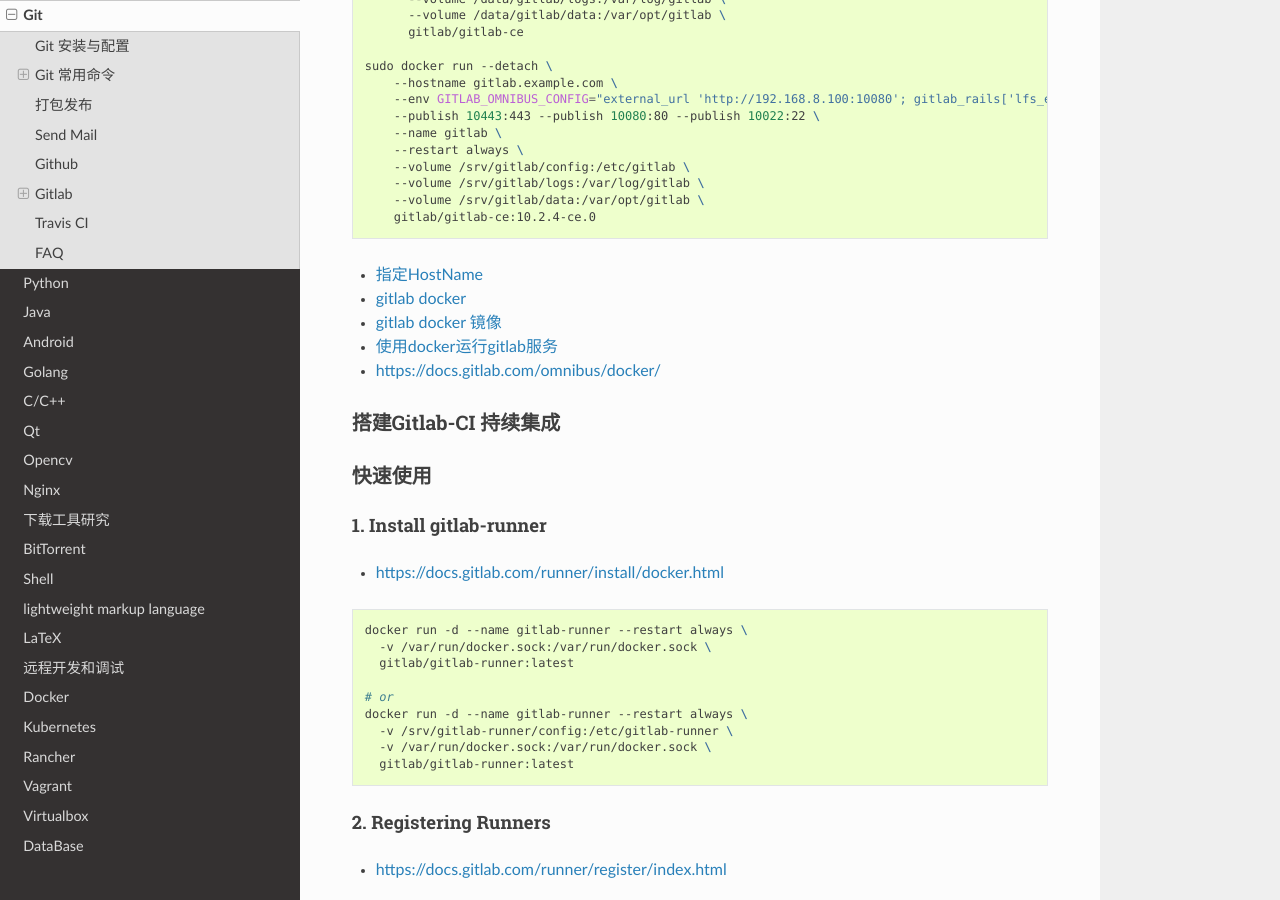
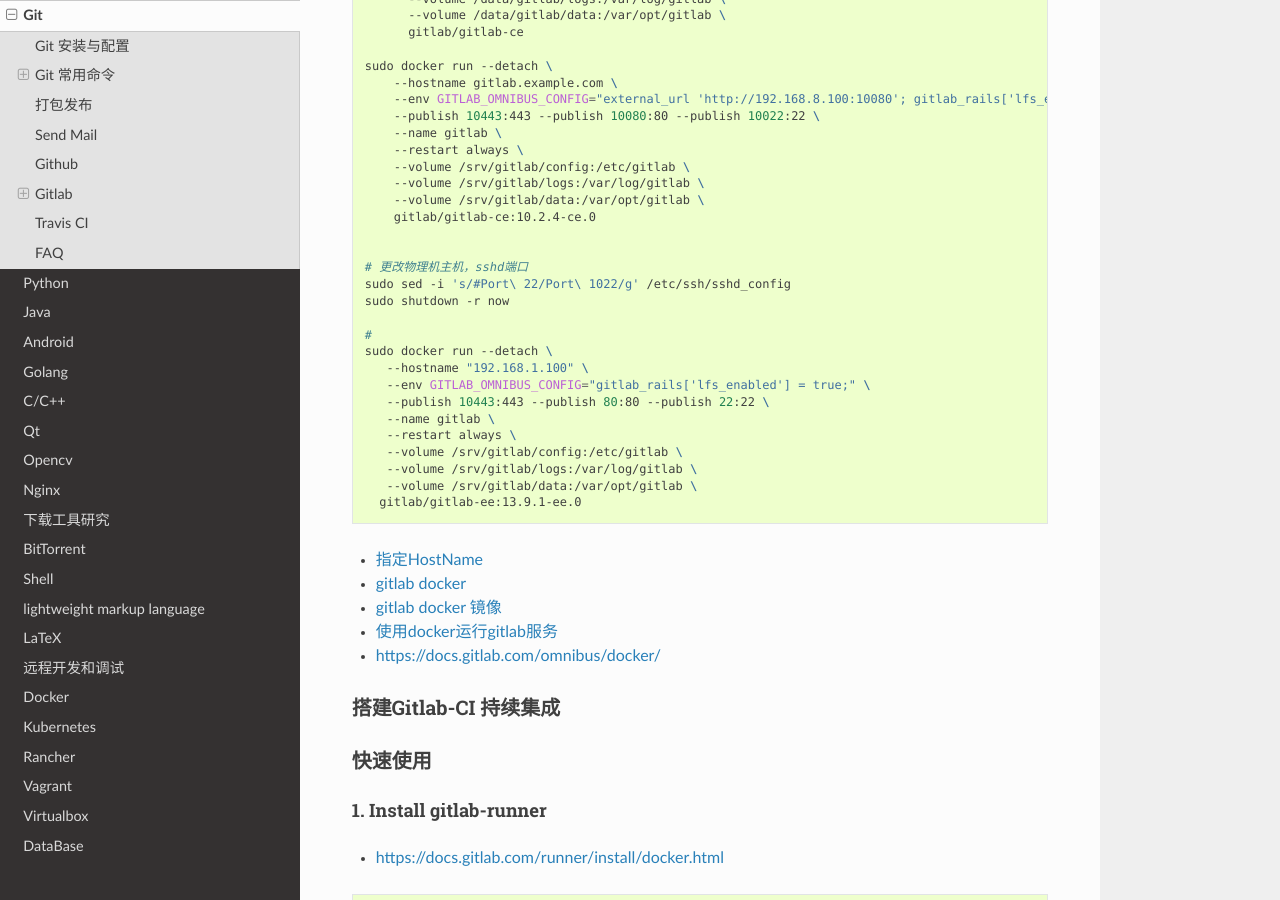
Before and after one commit to my-rds-store/my_space, a Sphinx documentation site: the page built from source/git/index.rst, in a window 1280 px wide and 900 px high, scrolled down 5666 px. Built offline with Sphinx 7.4.7 and the Read the Docs theme 2.0.0, drawn with Linux system fonts in a browser that asks for light colours.

Commit message:
update ...

```diff
--- a/source/git/index.rst
+++ b/source/git/index.rst
@@ -338,6 +338,23 @@
          --volume /srv/gitlab/logs:/var/log/gitlab \
          --volume /srv/gitlab/data:/var/opt/gitlab \
          gitlab/gitlab-ce:10.2.4-ce.0
+
+
+     # 更改物理机主机，sshd端口
+     sudo sed -i 's/#Port\ 22/Port\ 1022/g' /etc/ssh/sshd_config
+     sudo shutdown -r now
+
+     #
+     sudo docker run --detach \
+        --hostname "192.168.1.100" \
+        --env GITLAB_OMNIBUS_CONFIG="gitlab_rails['lfs_enabled'] = true;" \
+        --publish 10443:443 --publish 80:80 --publish 22:22 \
+        --name gitlab \
+        --restart always \
+        --volume /srv/gitlab/config:/etc/gitlab \
+        --volume /srv/gitlab/logs:/var/log/gitlab \
+        --volume /srv/gitlab/data:/var/opt/gitlab \
+       gitlab/gitlab-ee:13.9.1-ee.0
 
 
 * `指定HostName  <http://blog.csdn.net/u011054333/article/details/61532271>`_
```
